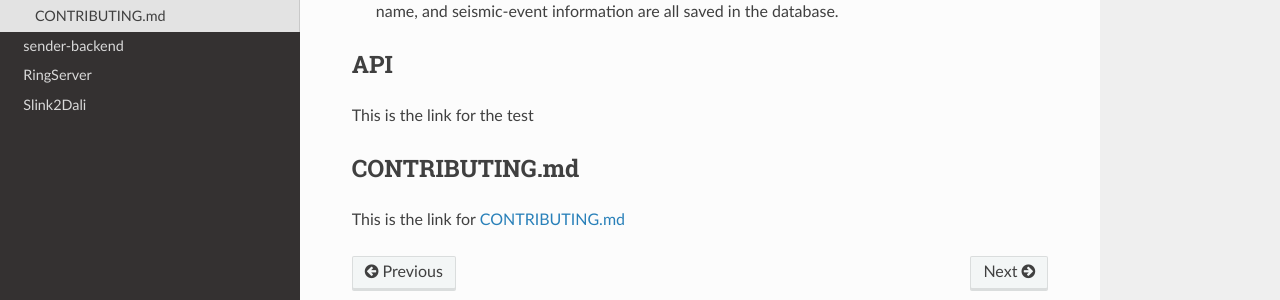
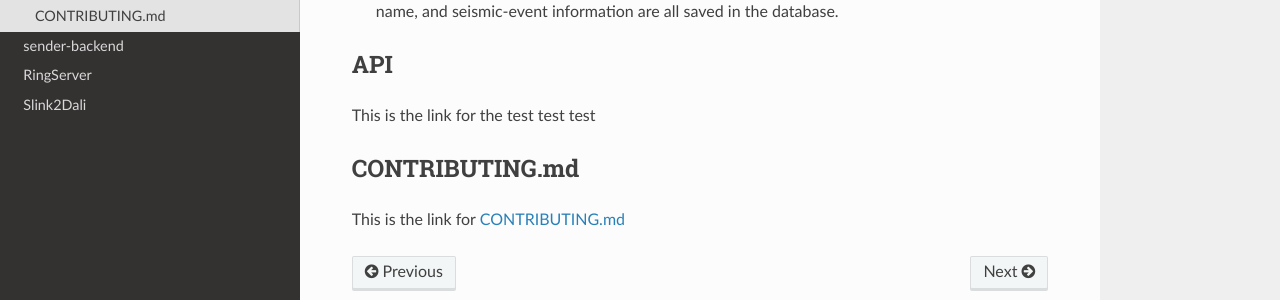
Before and after one commit to UPRI-earthquake/upri-earthquake.github.io, a Sphinx documentation site: the page built from doc/ehub-backend/overview.md, in a window 1280 px wide and 1048 px high. Shown: the part 627-927 px from the top of the window. Built offline with Sphinx 7.4.7 and the Read the Docs theme 2.0.0, drawn with Linux system fonts in a browser that asks for light colours.

Commit message:
chore: test for files

```diff
--- a/doc/conf.py
+++ b/doc/conf.py
@@ -15,7 +15,7 @@ release = '0.1'
 # https://www.sphinx-doc.org/en/master/usage/configuration.html#general-configuration
 
 extensions = ['myst_parser','sphinxcontrib.openapi']
-openapi_spec_path = ['doc/ehub-backend/api-docs/ehub-backend-api-docs.json']
+openapi_spec_path = ['ehub-backend/api-docs/ehub-backend-api-docs.json']
 
 templates_path = ['_templates']
 exclude_patterns = ['_build', 'Thumbs.db', '.DS_Store']
--- a/doc/ehub-backend/overview.md
+++ b/doc/ehub-backend/overview.md
@@ -15,7 +15,7 @@ There are two main tasks performed by the earthquake-hub-backend:
 
 ## API
 
-This is the link for the test
+This is the link for the test test test
 
 
 ## CONTRIBUTING.md
```
Also changed, not shown: 3 other files.
